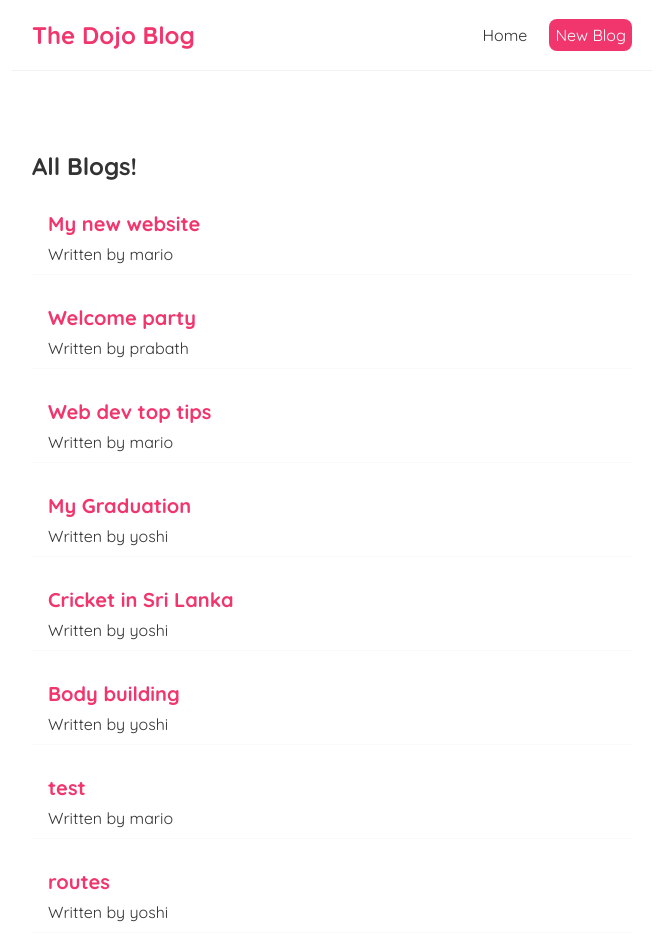
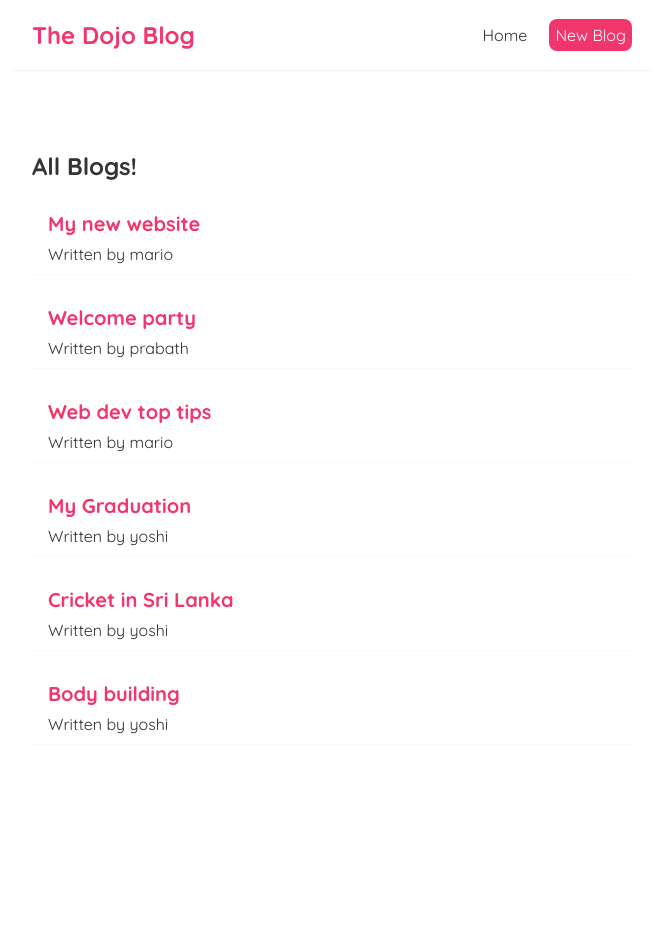
Before and after one commit to prabath1998/dojo-blog, a React (Create React App) app: page / in a window 1280 px wide. Shown: the top 952 px of the page, without its empty margins (308-971 px from the left). After the commit the page ends 825 px from the top, so only its background shows below. Built offline with nearby package versions, Linux system fonts and the light colour scheme; data requests are answered from the project's data file.

Commit message:
delete request

```diff
--- a/data/db.json
+++ b/data/db.json
@@ -35,18 +35,6 @@
       "body": "Lorem ipsum dolor sit amet, consectetur adipiscing elit, sed do eiusmod tempor incididunt ut labore et dolore magna aliqua. Metus aliquam eleifend mi in nulla posuere. Tristique senectus et netus et malesuada fames ac turpis egestas. Morbi tristique senectus et netus. Velit egestas dui id ornare arcu. Orci dapibus ultrices in iaculis nunc sed augue. Turpis egestas maecenas pharetra convallis posuere morbi leo. Tempus iaculis urna id volutpat lacus laoreet. Magna sit amet purus gravida quis blandit turpis cursus in. Sed ullamcorper morbi tincidunt ornare massa eget egestas. Consequat nisl vel pretium lectus quam id leo in. Faucibus a pellentesque sit amet porttitor eget dolor morbi non. Malesuada fames ac turpis egestas sed. Turpis egestas sed tempus urna et pharetra pharetra massa. Id donec ultrices tincidunt arcu non sodales neque sodales ut. Amet venenatis urna cursus eget. Non tellus orci ac auctor augue mauris augue neque gravida. Aenean sed adipiscing diam donec adipiscing tristique.",
       "author": "yoshi",
       "id": 6
-    },
-    {
-      "title": "test",
-      "body": "Lorem ipsum dolor sit amet, consectetur adipiscing elit, sed do eiusmod tempor incididunt ut labore et dolore magna aliqua. Metus aliquam eleifend mi in nulla posuere. Tristique senectus et netus et malesuada fames ac turpis egestas. Morbi tristique senectus et netus. Velit egestas dui id ornare arcu. Orci dapibus ultrices in iaculis nunc sed augue. Turpis egestas maecenas pharetra convallis posuere morbi leo. Tempus iaculis urna id volutpat lacus laoreet. Magna sit amet purus gravida quis blandit turpis cursus in. Sed ullamcorper morbi tincidunt ornare massa eget egestas. Consequat nisl vel pretium lectus quam id leo in. Faucibus a pellentesque sit amet porttitor eget dolor morbi non. Malesuada fames ac turpis egestas sed. Turpis egestas sed tempus urna et pharetra pharetra massa. Id donec ultrices tincidunt arcu non sodales neque sodales ut. Amet venenatis urna cursus eget. Non tellus orci ac auctor augue mauris augue neque gravida. Aenean sed adipiscing diam donec adipiscing tristique.",
-      "author": "mario",
-      "id": 7
-    },
-    {
-      "title": "routes",
-      "body": "Lorem ipsum dolor sit amet, consectetur adipiscing elit, sed do eiusmod tempor incididunt ut labore et dolore magna aliqua. Metus aliquam eleifend mi in nulla posuere. Tristique senectus et netus et malesuada fames ac turpis egestas. Morbi tristique senectus et netus. Velit egestas dui id ornare arcu. Orci dapibus ultrices in iaculis nunc sed augue. Turpis egestas maecenas pharetra convallis posuere morbi leo. Tempus iaculis urna id volutpat lacus laoreet. Magna sit amet purus gravida quis blandit turpis cursus in. Sed ullamcorper morbi tincidunt ornare massa eget egestas. Consequat nisl vel pretium lectus quam id leo in. Faucibus a pellentesque sit amet porttitor eget dolor morbi non. Malesuada fames ac turpis egestas sed. Turpis egestas sed tempus urna et pharetra pharetra massa. Id donec ultrices tincidunt arcu non sodales neque sodales ut. Amet venenatis urna cursus eget. Non tellus orci ac auctor augue mauris augue neque gravida. Aenean sed adipiscing diam donec adipiscing tristique.",
-      "author": "yoshi",
-      "id": 8
     }
   ]
 }
--- a/src/BlogDetails.js
+++ b/src/BlogDetails.js
@@ -1,10 +1,22 @@
-import { useParams } from "react-router-dom";
+import { useHistory, useParams } from "react-router-dom";
 import useFetch from "./useFetch";
 
 const BlogDetails = () => {
+  const { id } = useParams();
+  const {
+    data: blog,
+    error,
+    isPending,
+  } = useFetch("http://localhost:8000/blogs/" + id);
+  const history = useHistory();
 
-    const { id } = useParams();
-    const {data:blog,error,isPending} = useFetch('http://localhost:8000/blogs/' + id);
+  const handleClick = () => {
+    fetch("http://localhost:8000/blogs/" + blog.id, {
+      method: "DELETE",
+    }).then(() => {
+      history.push("/");
+    });
+  };
 
   return (
     <div className="blog-details">
@@ -16,11 +28,12 @@
             <h2>{blog.title}</h2>
             <p>Written by {blog.author}</p> <br />
             <div>{blog.body}</div>
+            <button onClick={handleClick}>delete</button>
           </article>
         </div>
       )}
     </div>
   );
-}
+};
 
 export default BlogDetails;
```
Lines whose indentation alone changed are shown as unchanged.
